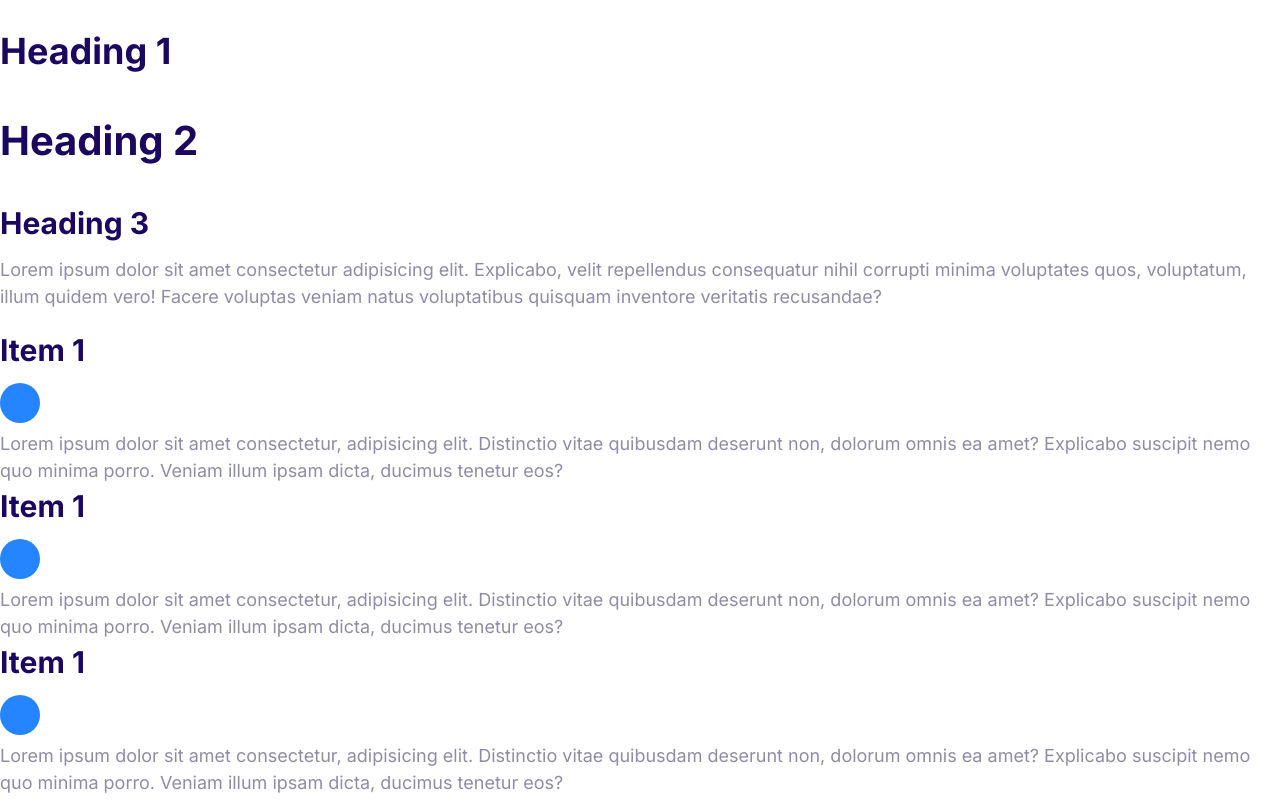
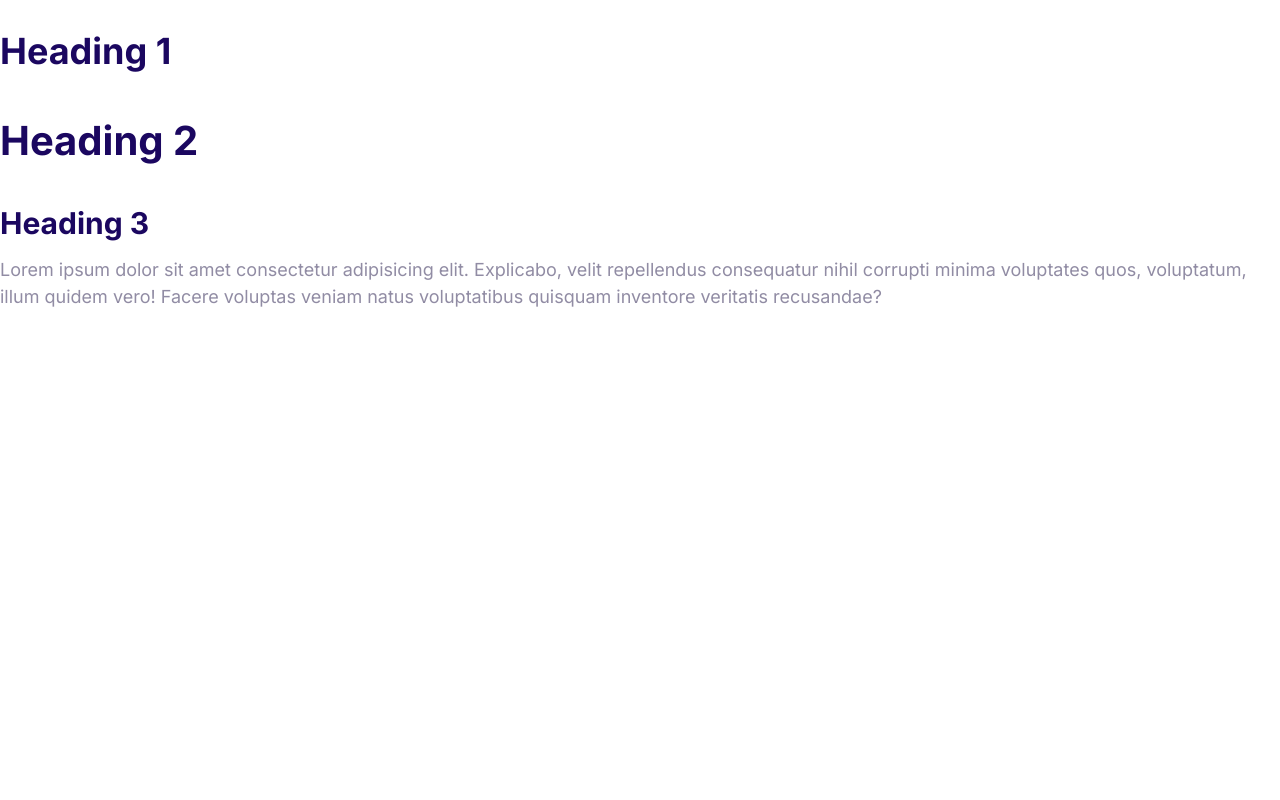
Before and after one commit to KaraboRamathesele/Moshify-, a plain HTML site: page index.html in a window 1280 px wide. Drawn offline with Linux system fonts and the light colour scheme.

Commit message:
collapsiables

```diff
--- a/index.html
+++ b/index.html
@@ -24,49 +24,5 @@
       illum quidem vero! Facere voluptas veniam natus voluptatibus quisquam
       inventore veritatis recusandae?
     </p>
-
-    <div class="collapsible collapsible--expanded">
-      <header class="colllapsible__header">
-        <h2 class="collapsible__heading">Item 1</h2>
-        <svg class="icon icon--primary collapsible__chevron">
-          <use xlink:href="images/sprite.svg#chevron"></use>
-        </svg>
-      </header>
-      <div class="collapsible__content">
-        Lorem ipsum dolor sit amet consectetur, adipisicing elit. Distinctio
-        vitae quibusdam deserunt non, dolorum omnis ea amet? Explicabo suscipit
-        nemo quo minima porro. Veniam illum ipsam dicta, ducimus tenetur eos?
-      </div>
-    </div>
-
-    <div class="collapsible collapsible--expanded">
-      <header class="colllapsible__header">
-        <h2 class="collapsible__heading">Item 1</h2>
-        <svg class="icon icon--primary collapsible__chevron">
-          <use xlink:href="images/sprite.svg#chevron"></use>
-        </svg>
-      </header>
-      <div class="collapsible__content">
-        Lorem ipsum dolor sit amet consectetur, adipisicing elit. Distinctio
-        vitae quibusdam deserunt non, dolorum omnis ea amet? Explicabo suscipit
-        nemo quo minima porro. Veniam illum ipsam dicta, ducimus tenetur eos?
-      </div>
-    </div>
-
-    <div class="collapsible collapsible--expanded">
-      <header class="colllapsible__header">
-        <h2 class="collapsible__heading">Item 1</h2>
-        <svg class="icon icon--primary collapsible__chevron">
-          <use xlink:href="images/sprite.svg#chevron"></use>
-        </svg>
-      </header>
-      <div class="collapsible__content">
-        Lorem ipsum dolor sit amet consectetur, adipisicing elit. Distinctio
-        vitae quibusdam deserunt non, dolorum omnis ea amet? Explicabo suscipit
-        nemo quo minima porro. Veniam illum ipsam dicta, ducimus tenetur eos?
-      </div>
-    </div>
-
-    <script src="/main.js"></script>
   </body>
 </html>
--- a/style.css
+++ b/style.css
@@ -160,7 +160,6 @@ a{
 .icon{
     width: 40px;
     height:40px;
-
 }
 
 .icon--primary{
@@ -573,7 +572,7 @@ a{
 
 .collapsible__chevron {
     transform: rotate(-90deg);
-    transition: transform 0.3s ;
+    transition: transform 0.3s;
 }
 
 .collapsible__content {
```
Also changed, not shown: components/collapsible.html (added, +43 -0 lines).
